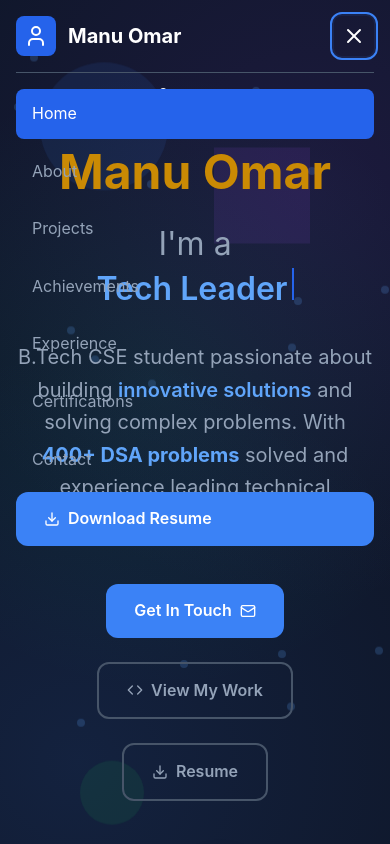
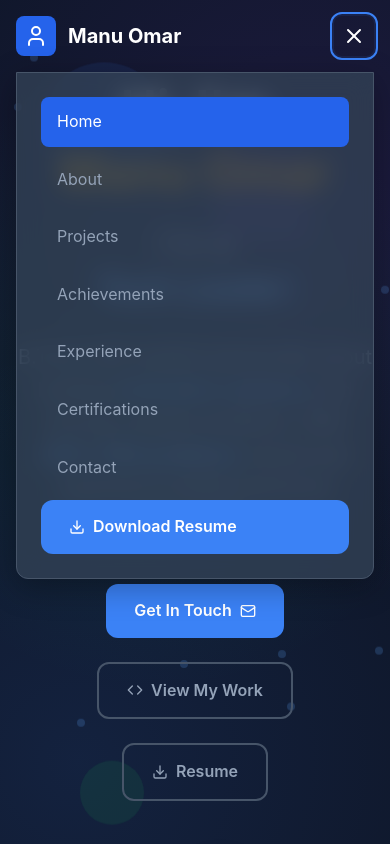
Before and after one commit to Manuomar/portfolio, a React (Vite) app: page / in a window 390 px wide. Both pictures are taken after a click on the button 354 px from the left and 36 px from the top of the page. Shown: the top 844 px of the page. Built offline with nearby package versions, Linux system fonts and the light colour scheme.

Commit message:
hamburger fix

```diff
--- a/src/components/Header.tsx
+++ b/src/components/Header.tsx
@@ -54,11 +54,11 @@ const Header: React.FC = () => {
   };
 
   return (
-    <header className={`fixed top-0 left-0 right-0 z-50 transition-all duration-300 ${
-      scrolled
-        ? 'glass-simple shadow-lg'
-        : 'bg-transparent'
-    }`}>
+    <header
+      className={`fixed top-0 left-0 right-0 z-50 transition-all duration-300 ${
+        scrolled ? 'glass-simple shadow-lg' : 'bg-transparent'
+      }`}
+    >
       <div className="max-w-7xl mx-auto px-4 sm:px-6 lg:px-8">
         <div className="flex justify-between items-center py-4">
           {/* Logo */}
@@ -66,9 +66,7 @@ const Header: React.FC = () => {
             <div className="w-10 h-10 bg-blue-600 rounded-lg flex items-center justify-center">
               <User className="w-6 h-6 text-white" />
             </div>
-            <div className="text-xl font-bold text-primary">
-              Manu Omar
-            </div>
+            <div className="text-xl font-bold text-primary">Manu Omar</div>
           </div>
 
           {/* Desktop Navigation */}
@@ -112,9 +110,9 @@ const Header: React.FC = () => {
           </button>
         </div>
 
-        {/* Mobile Navigation */}
+        {/* Mobile Navigation - FULL GLASS BACKGROUND */}
         {isMenuOpen && (
-          <div className="md:hidden py-4 border-t border-custom">
+          <div className="md:hidden py-6 px-6 glass-simple backdrop-blur-lg bg-white/10 border-t border-custom rounded-b-xl shadow-lg">
             <nav className="flex flex-col space-y-2">
               {navigation.map((item) => (
                 <button
--- a/tailwind.config.js
+++ b/tailwind.config.js
@@ -2,7 +2,13 @@
 export default {
   content: ['./index.html', './src/**/*.{js,ts,jsx,tsx}'],
   theme: {
-    extend: {},
+    extend: {
+      backdropBlur: {
+      sm: '4px',
+      DEFAULT: '12px',
+      md: '20px',
+    },
+    },
   },
   plugins: [],
 };
```
